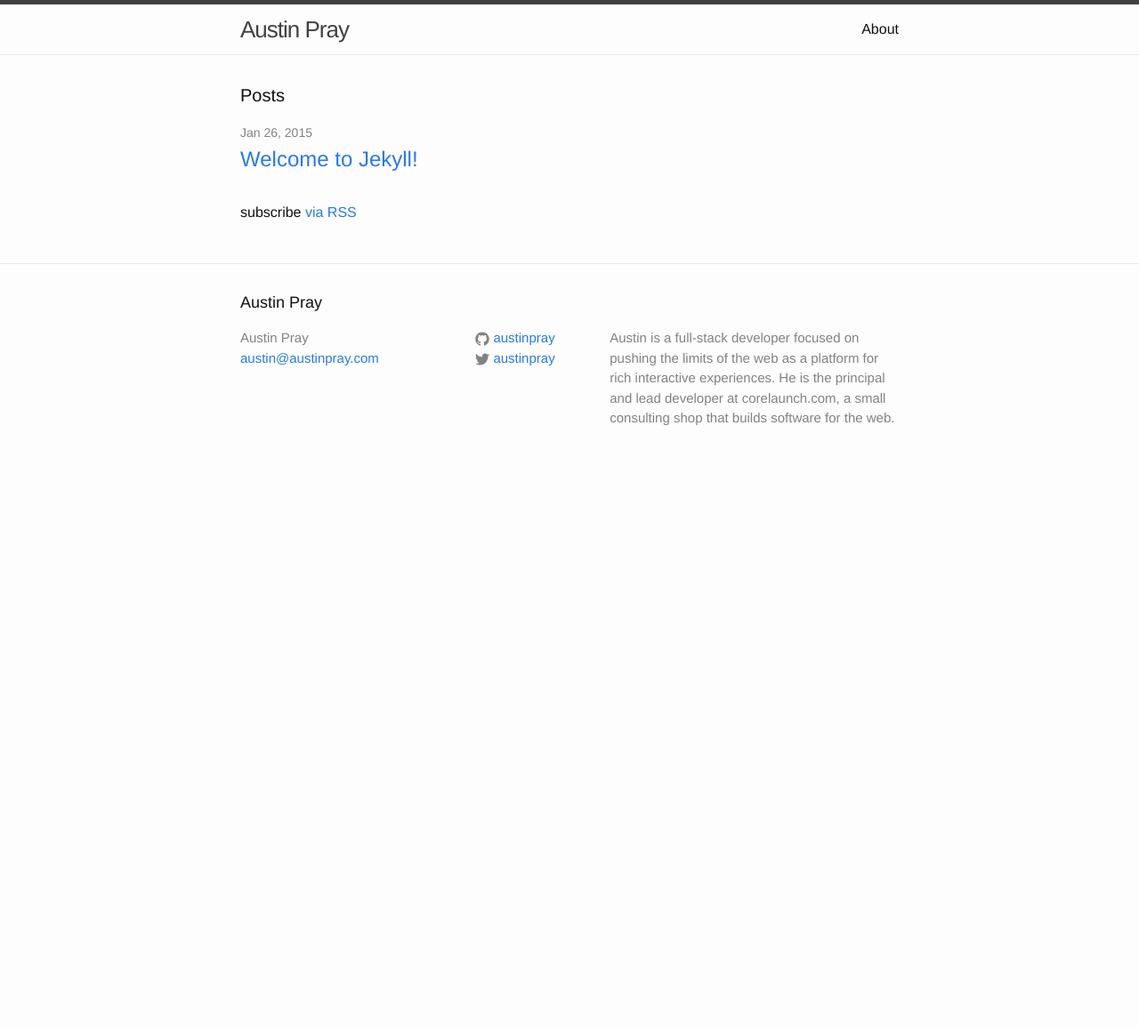
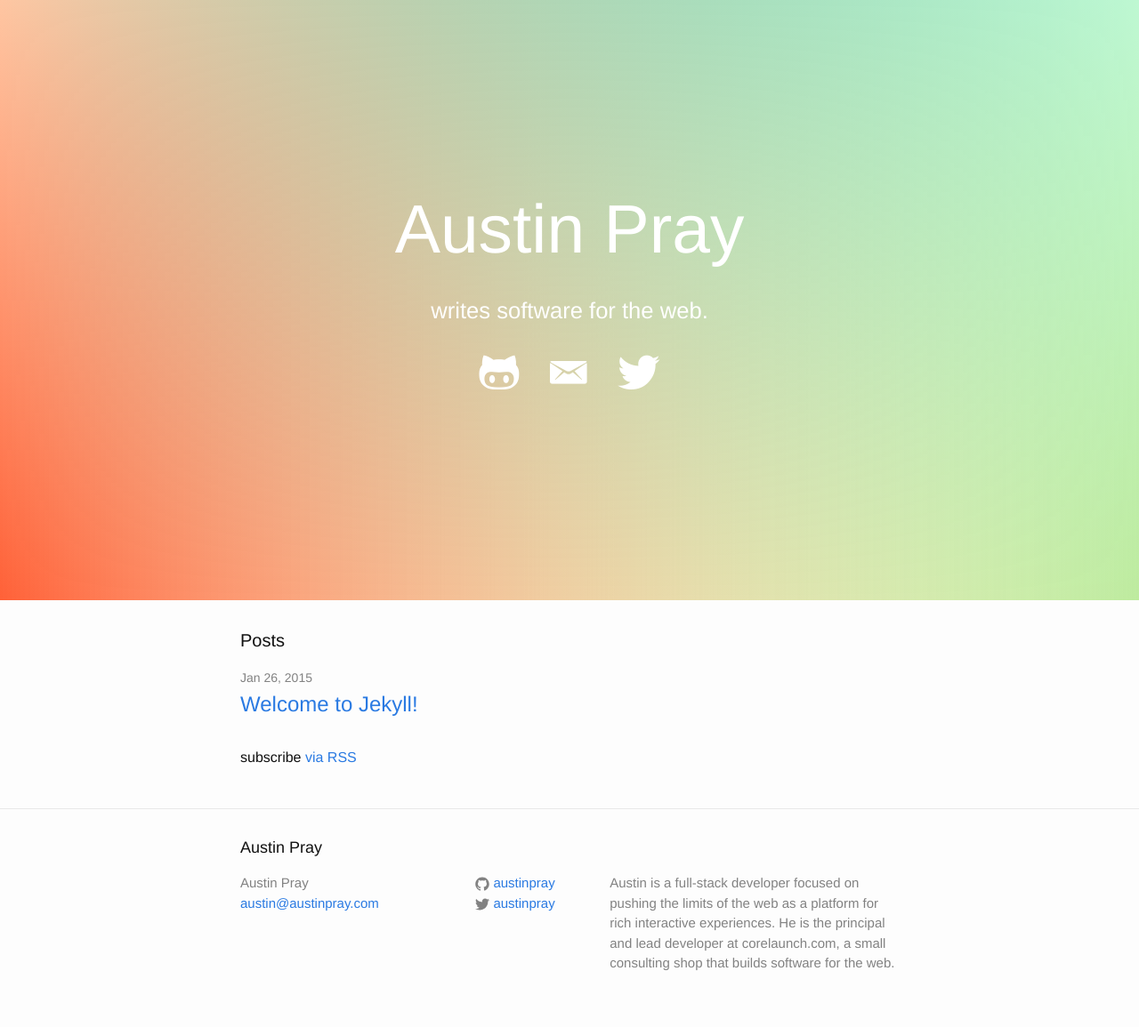
Before and after one commit to austinpray/austinpray.com, a Jekyll site: the page built from index.html, in a window 1280 px wide. Shown: the whole page at 89% size. Built offline with Jekyll 4.4.1, drawn with Linux system fonts in a browser that asks for light colours; before the commit the page ends 900 px from its top, so only the background shows below that.

Commit message:
Adds frontpage jumbotron

```diff
--- a/_config.yml
+++ b/_config.yml
@@ -1,5 +1,6 @@
 # Site settings
 title: Austin Pray
+byline: writes software for the web.
 email: austin@austinpray.com
 description: > # this means to ignore newlines until "baseurl:"
   Austin is a full-stack developer focused on pushing the limits of the web as
@@ -7,9 +8,10 @@ description: > # this means to ignore newlines until "baseurl:"
   developer at corelaunch.com, a small consulting shop that builds software for
   the web.
 baseurl: "" # the subpath of your site, e.g. /blog/
-url: "http://austinpray.com.com" # the base hostname & protocol for your site
+url: "http://austinpray.com" # the base hostname & protocol for your site
 twitter_username: austinpray
 github_username:  austinpray
+stackoverflow: "https://stackoverflow.com/users/1585343/austin-pray"
 
 # Build settings
 markdown: kramdown
--- a/_includes/head.html
+++ b/_includes/head.html
@@ -7,6 +7,7 @@
   <meta name="description" content="{% if page.excerpt %}{{ page.excerpt | strip_html | strip_newlines | truncate: 160 }}{% else %}{{ site.description }}{% endif %}">
 
   <link rel="stylesheet" href="{{ "/css/main.css" | prepend: site.baseurl }}">
+  <link rel="stylesheet" href="http://code.ionicframework.com/ionicons/2.0.1/css/ionicons.min.css">
   <link rel="canonical" href="{{ page.url | replace:'index.html','' | prepend: site.baseurl | prepend: site.url }}">
   <link rel="alternate" type="application/rss+xml" title="{{ site.title }}" href="{{ "/feed.xml" | prepend: site.baseurl | prepend: site.url }}" />
 </head>
--- /dev/null
+++ b/_layouts/frontpage.html
@@ -0,0 +1,14 @@
+<!DOCTYPE html>
+<html>
+
+  {% include head.html %}
+
+  <body>
+
+    {{ content }}
+
+    {% include footer.html %}
+
+  </body>
+
+</html>
--- a/_sass/_layout.scss
+++ b/_sass/_layout.scss
@@ -234,3 +234,69 @@
     }
   }
 }
+
+/**
+ * Jumbotron
+ */
+$grad-left: #00A388;
+$grad-top: #FF6138;
+$grad-right: #BEEB9F;
+.jumbotron {
+  min-height: 75vh;
+  background-color: #1d1d1d;
+  background:
+    linear-gradient(
+      $grad-left,
+      transparent
+    ),
+    linear-gradient(
+      90deg,
+      $grad-top,
+      transparent
+    ),
+    linear-gradient(
+      -90deg,
+      $grad-right,
+      transparent
+    );
+
+background-blend-mode: screen;
+  color: #fff;
+  position: relative;
+}
+
+.jumbotron-links {
+  font-size: 2em;
+  a {
+    padding: 0 0.2em;
+    &, &:link, &:visited {
+      color: #fff;
+      text-decoration: none;
+    }
+    &:hover{
+      color: $brand-color;
+    }
+    &:active {
+      color: saturate(darken($brand-color, 20%), 50%);
+    }
+  }
+}
+
+.jumbotron-content {
+  font-size: 2vw;
+  @include media-query($on-laptop) {
+    font-size: 1em;
+  }
+  @extend %vertical-align;
+  width: 100%;
+  text-align: center;
+  position: absolute;
+}
+
+.jumbotron-title {
+  font-size: 3em;
+}
+
+.jumbotron-byline {
+  font-size: 1em;
+}
--- a/css/main.scss
+++ b/css/main.scss
@@ -42,7 +42,13 @@ $on-laptop:        800px;
   }
 }
 
-
+%vertical-align {
+  position: relative;
+  top: 50%;
+  -webkit-transform: translateY(-50%);
+  -ms-transform: translateY(-50%);
+  transform: translateY(-50%);
+}
 
 // Import partials from `sass_dir` (defaults to `_sass`)
 @import
--- a/index.html
+++ b/index.html
@@ -1,7 +1,23 @@
 ---
-layout: default
+layout: frontpage
 ---
 
+<div class="jumbotron" itemscope itemtype="http://data-vocabulary.org/Person">
+  <div class="jumbotron-content">
+    <h1 class="jumbotron-title" itemprop="name">Austin Pray</h1>
+    <p class="jumbotron-byline">
+      {{ site.byline }}
+    </p>
+    <p class="jumbotron-links">
+      <a itemprop="url" href="https://github.com/austinpray" title="@austinpray"><i class="ion-social-octocat"></i></a>
+      <a href="mailto:{{ site.email }}" title="austin@austinpray.com"><i class="ion-email"></i></a>
+      <a itemprop="url" href="https://twitter.com/austinpray" title="@austinpray"><i class="ion-social-twitter"></i></a>
+    </p>
+  </div>
+</div>
+
+<div class="page-content">
+  <div class="wrapper">
     <div class="home">
 
       <h1 class="page-heading">Posts</h1>
@@ -21,3 +37,5 @@ layout: default
       <p class="rss-subscribe">subscribe <a href="{{ "/feed.xml" | prepend: site.baseurl }}">via RSS</a></p>
 
     </div>
+  </div>
+</div>
```
Lines whose indentation alone changed are shown as unchanged.
